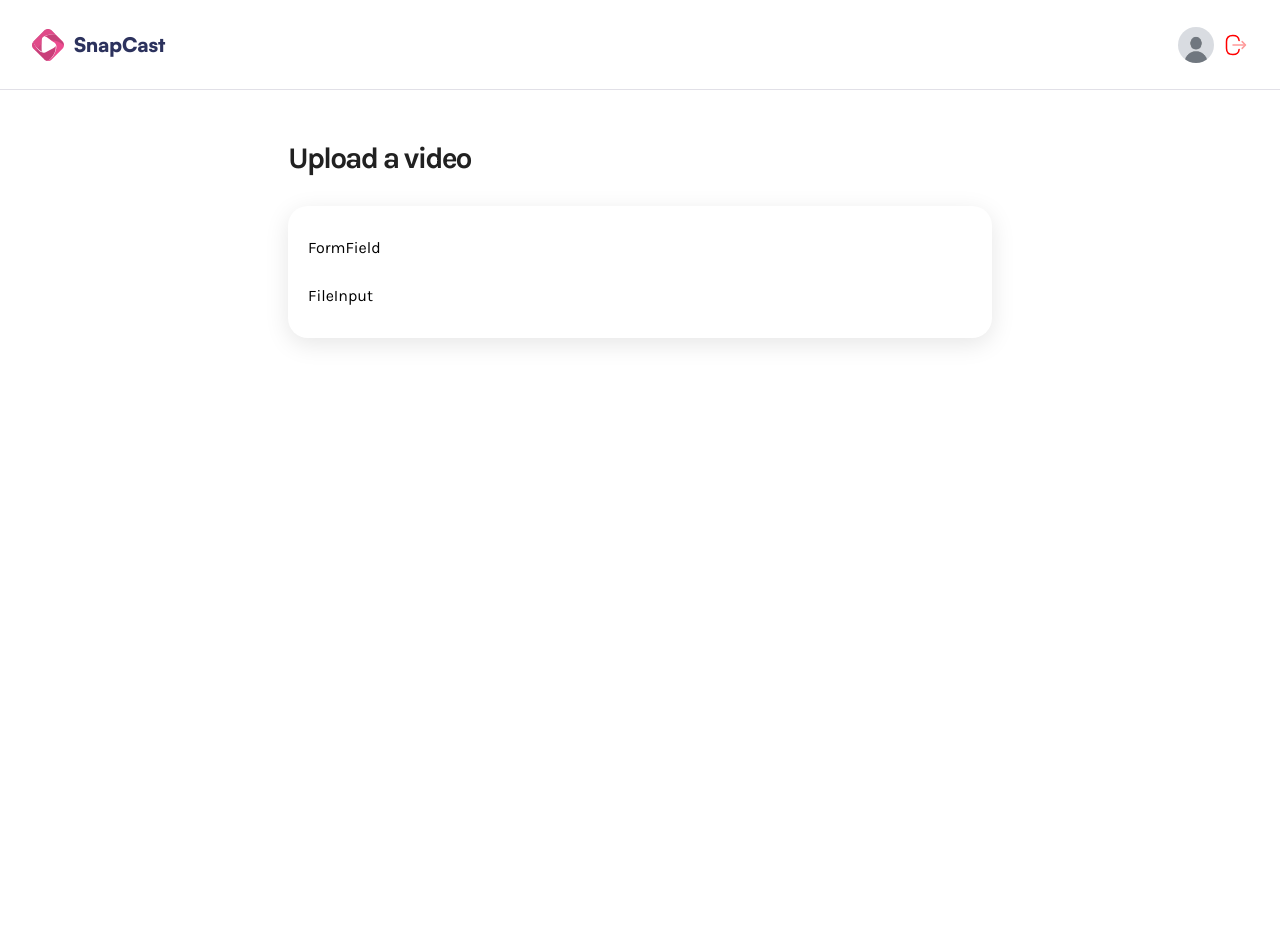
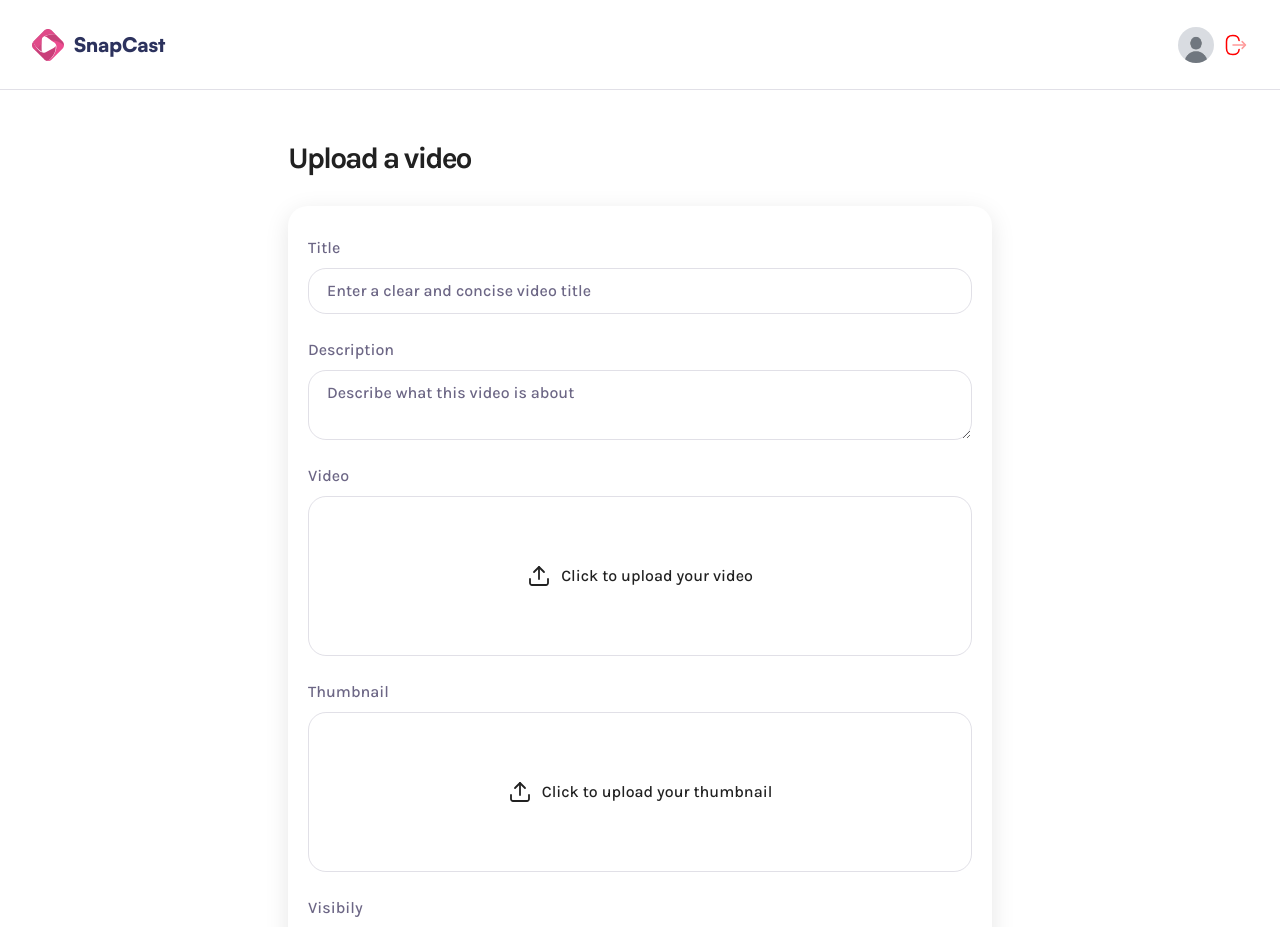
Before and after one commit to Jhonneg/screenRecorderJs, a Next.js app: page /upload in a window 1280 px wide. Shown: the top 927 px of the page. Before the commit the page ends 800 px from the top, so only its background shows below. Built offline with nearby package versions, Linux system fonts and the light colour scheme.

Commit message:
added more fileinput code

```diff
--- a/app/(root)/upload/page.tsx
+++ b/app/(root)/upload/page.tsx
@@ -1,10 +1,25 @@
 "use client";
 import FormField from "@/components/FormField";
 import FileInput from "../../../components/FileInput";
-import { useState } from "react";
+import { ChangeEvent, useState } from "react";
 
 export default function Page() {
+  const [formData, setFormData] = useState({
+    title: "",
+    description: "",
+    visibility: "public",
+  });
+
+  const video = {};
+  const thumbnail = {};
+
   const [error, setError] = useState(null);
+
+  function handleInputChange(e: ChangeEvent) {
+    const { name, value } = e.target;
+
+    setFormData((prevState) => ({ ...prevState, [name]: value }));
+  }
 
   return (
     <div className="wrapper-md upload-page">
@@ -15,11 +30,55 @@ export default function Page() {
         className="rounded-20 shadow-10 gap-6 w-full flex flex-col px-5 py-7.5"
         action=""
       >
-        <FormField />
-        <FileInput />
+        <FormField
+          id="title"
+          label="Title"
+          value={formData.title}
+          onChange={handleInputChange}
+          placeholder="Enter a clear and concise video title"
+        />
+        <FormField
+          id="description"
+          label="Description"
+          value={formData.description}
+          onChange={handleInputChange}
+          as="textarea"
+          placeholder="Describe what this video is about"
+        />
+        <FileInput
+          id="video"
+          label="Video"
+          accept="video/*"
+          file={video.file}
+          previewUrl={video.previewUrl}
+          inputRef={video.inputRef}
+          onChange={video.handleFileChange}
+          onReset={video.resetFile}
+          type="video"
+        />
+        <FileInput
+          id="thumbnail"
+          label="Thumbnail"
+          accept="image/*"
+          file={thumbnail.file}
+          previewUrl={thumbnail.previewUrl}
+          inputRef={thumbnail.inputRef}
+          onChange={thumbnail.handleFileChange}
+          onReset={thumbnail.resetFile}
+          type="image "
+        />
+        <FormField
+          id="visibily"
+          label="Visibily"
+          value={formData.visibility}
+          onChange={handleInputChange}
+          as="select"
+          options={[
+            { value: "public", label: "Public" },
+            { value: "private", label: "Private" },
+          ]}
+        />
       </form>
-
-
-      </div>
+    </div>
   );
 }
--- a/components/FileInput.tsx
+++ b/components/FileInput.tsx
@@ -1,6 +1,56 @@
+import Image from "next/image";
 
-export default function FileInput() {
+export default function FileInput({
+  id,
+  label,
+  accept,
+  file,
+  previewUrl,
+  inputRef,
+  onChange,
+  onReset,
+  type,
+}: FileInputProps) {
   return (
-    <div>FileInput</div>
-  )
+    <section className="file-input">
+      <label htmlFor={id}>{label}</label>
+      <input
+        type="file"
+        id={id}
+        accept={accept}
+        ref={inputRef}
+        hidden
+        onChange={onChange}
+      />
+      {!previewUrl ? (
+        <figure onClick={() => inputRef.current?.click()}>
+          <Image
+            src="/assets/icons/upload.svg"
+            alt="upload"
+            width={24}
+            height={24}
+          />
+          <p>Click to upload your {id}</p>
+        </figure>
+      ) : (
+        <div>
+          {type === "video" ? (
+            <video src={previewUrl} controls />
+          ) : (
+            <Image src={previewUrl} alt="image" fill />
+          )}
+          <button type="button" onClick={onReset}>
+            {" "}
+            <Image
+              src="/assets/icons/close.svg"
+              alt="clone"
+              width={16}
+              height={16}
+            />{" "}
+          </button>
+          <p>{file?.name}</p>
+        </div>
+      )}
+    </section>
+  );
 }
--- a/components/FormField.tsx
+++ b/components/FormField.tsx
@@ -1,6 +1,51 @@
+export default function FormField({
+  id,
+  label,
+  type = "text",
+  value,
+  onChange,
+  placeholder,
+  as = "input",
+  options = [],
+}: FormFieldProps) {
+  function InputToRender({ type }: { type: string }) {
+    if (type === "textarea") {
+      return (
+        <textarea
+          id={id}
+          name={id}
+          value={value}
+          onChange={onChange}
+          placeholder={placeholder}
+        ></textarea>
+      );
+    } else if (type === "select") {
+      return (
+        <select id={id} name={id} value={value} onChange={onChange}>
+          {options.map(({ label, value }) => (
+            <option key={label} value={value}>
+              {label}
+            </option>
+          ))}
+        </select>
+      );
+    } else {
+      return (
+        <input
+          id={id}
+          name={id}
+          value={value}
+          onChange={onChange}
+          placeholder={placeholder}
+        />
+      );
+    }
+  }
 
-export default function FormField() {
   return (
-    <div>FormField</div>
-  )
+    <div className="form-field">
+      <label htmlFor={id}>{label}</label>
+      <InputToRender type={as} />
+    </div>
+  );
 }
```
